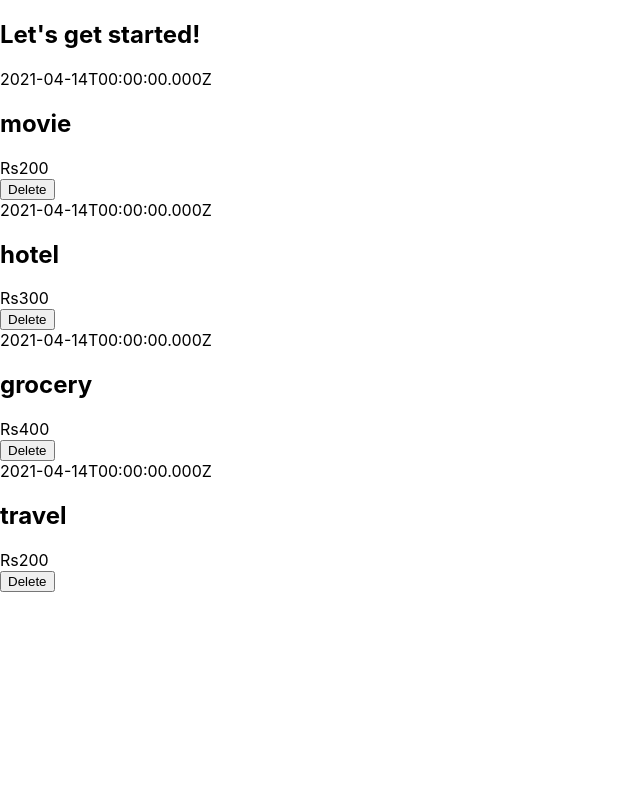
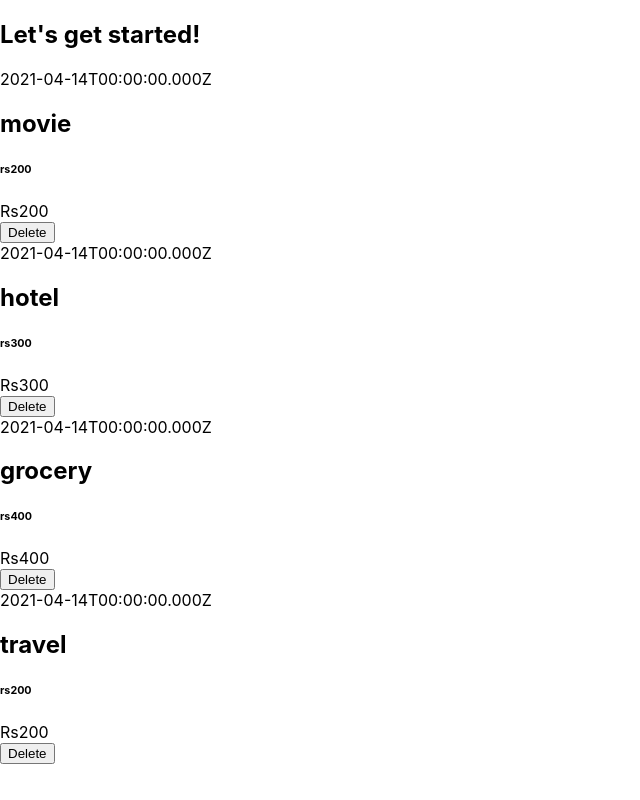
Before and after one commit to chandru90/sample12, a React (Create React App) app: page / in a window 1280 px wide. Shown: the whole page, without its empty margins (0-640 px from the left). Built offline with nearby package versions, Linux system fonts and the light colour scheme.

Commit message:
commit 13

```diff
--- a/src/App.js
+++ b/src/App.js
@@ -1,19 +1,34 @@
-import ExpenseItem from "./components/ExpenseItem";
-const expense =[
-  {date : new Date(2021,3,14), amount : 200 , title:"movie"},
-  {date : new Date(2021,3,14), amount : 300 , title:"hotel"},
-  {date : new Date(2021,3,14), amount : 400 , title:"grocery"},
-  {date : new Date(2021,3,14), amount : 200 , title:"travel"}
+import React, { useState } from 'react';
+import ExpenseItem from './components/ExpenseItem';
 
-]
+const expenses = [
+  { date: new Date(2021, 3, 14), amount: 200, title: 'movie' },
+  { date: new Date(2021, 3, 14), amount: 300, title: 'hotel' },
+  { date: new Date(2021, 3, 14), amount: 400, title: 'grocery' },
+  { date: new Date(2021, 3, 14), amount: 200, title: 'travel' }
+];
+
 function App() {
+  const [expenseList, setExpenseList] = useState(expenses);
+
+  const deleteExpenseHandler = (index) => {
+    const updatedExpenseList = [...expenseList];
+    updatedExpenseList.splice(index, 1);
+    setExpenseList(updatedExpenseList);
+  };
+
   return (
     <div>
       <h2>Let's get started!</h2>
-      <ExpenseItem title ={expense[0].title } amount={expense[0].amount} date={expense[0].date}></ExpenseItem>
-      <ExpenseItem title ={expense[1].title } amount={expense[1].amount} date={expense[1].date}></ExpenseItem>
-      <ExpenseItem title ={expense[2].title } amount={expense[2].amount} date={expense[2].date}></ExpenseItem>
-      <ExpenseItem title ={expense[3].title } amount={expense[3].amount} date={expense[3].date}></ExpenseItem>
+      {expenseList.map((expense, index) => (
+        <ExpenseItem
+          key={index}
+          title={expense.title}
+          amount={expense.amount}
+          date={expense.date}
+          onDelete={() => deleteExpenseHandler(index)}
+        />
+      ))}
     </div>
   );
 }
--- a/src/components/ExpenseItem.js
+++ b/src/components/ExpenseItem.js
@@ -1,22 +1,26 @@
 
+import React, { useState } from 'react';
 
 function ExpenseItem(props) {
-    const clickHandler = () => {
-      console.log("Clicked");
-      const expenseItem = document.querySelector(".expense-item");
-      expenseItem.remove();
-    };
 
-    return (
-      <div className="expense-item">
-        <div>{props.date.toISOString()}</div>
+  const [amount,setamount] =useState(props.amount)
+  const [count,setcount]=useState(0)
+  const deletehandler=()=>{
+    setamount(100*count)
+    setcount(count+1)
+  }
 
-        <div className="expense-item__description">
-          <h2>{props.title}</h2>
-          <div className="expense-item__price">Rs{props.amount}</div>
-        </div>
-        <button onClick={clickHandler}>Delete</button>
+  return (
+    <div className='expense-item'>
+      <div>{props.date.toISOString()}</div>
+      <div className='expense-item__description'>
+        <h2>{props.title}</h2>
+        <h6>rs{amount}</h6>
+        <div className='expense-item__price'>Rs{amount}</div>
       </div>
-    );
-  }
+      <button onClick={deletehandler}>Delete</button>
+    </div>
+  );
+}
+
 export default ExpenseItem;
```
